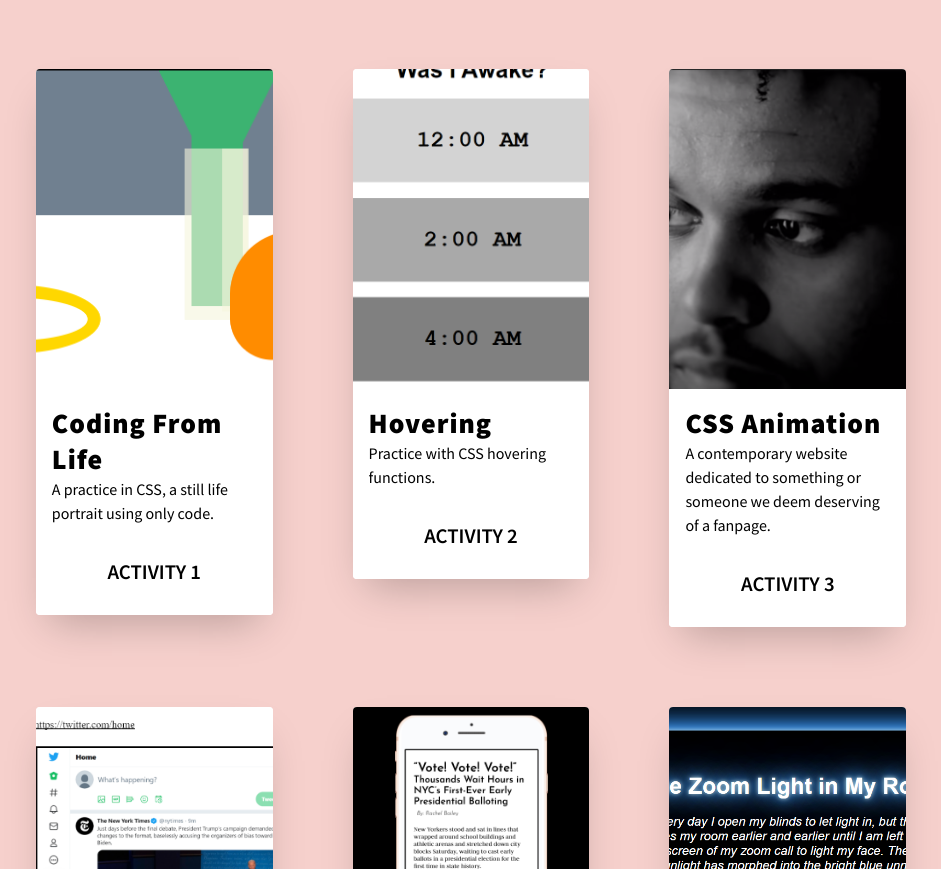
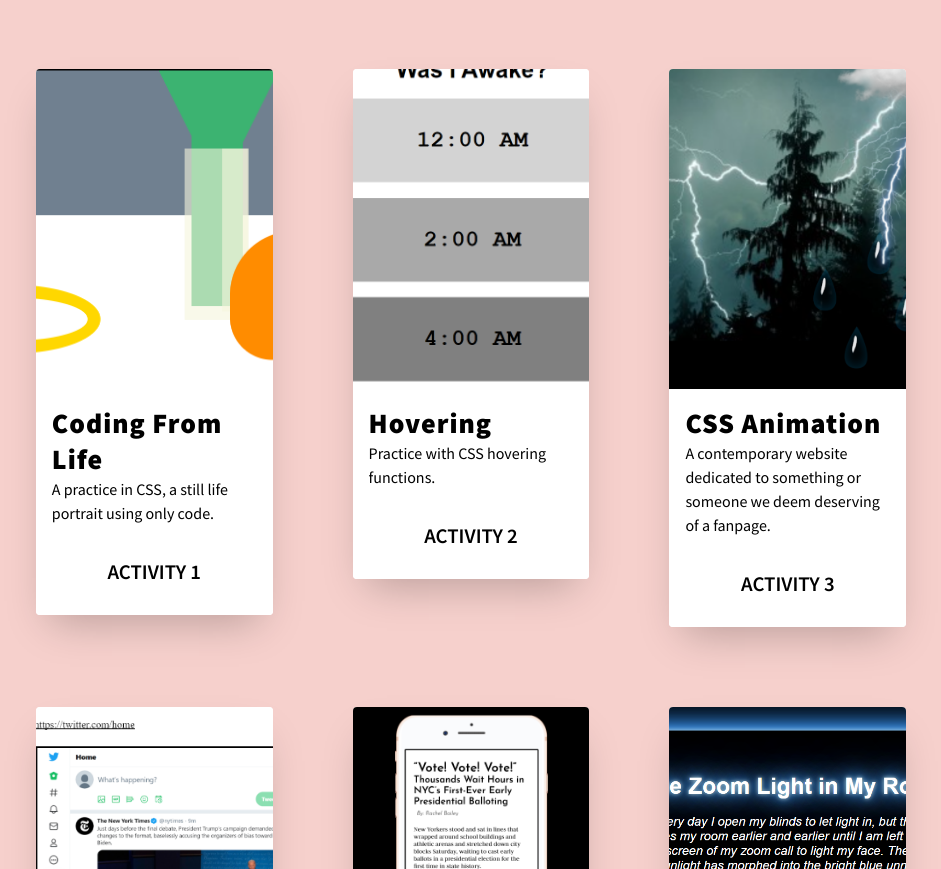
Before and after one commit to jrachelp/RachelPierce, a plain HTML site: page index.html in a window 1280 px wide. Shown: the part 4118-4987 px from the top of the page, without its empty margins (169-1110 px from the left). Drawn offline with nearby package versions, Linux system fonts and the light colour scheme; a script that the page names is missing.

Commit message:
Update index.html

```diff
--- a/index.html
+++ b/index.html
@@ -112,7 +112,7 @@
     </li>
     <li class="cards_item2">
       <a href="https://jrachelp.github.io/animation/" target="_blank"><div class="card2">
-        <div class="card_image"><img src="assets/rollingstone1.png"></div>
+        <div class="card_image"><img src="assets/animation.png"></div>
         <div class="card_content2">
           <h2 class="card_title2">CSS Animation</h2>
           <p class="card_text2">A contemporary website dedicated to something or someone we deem deserving of a fanpage.
```
